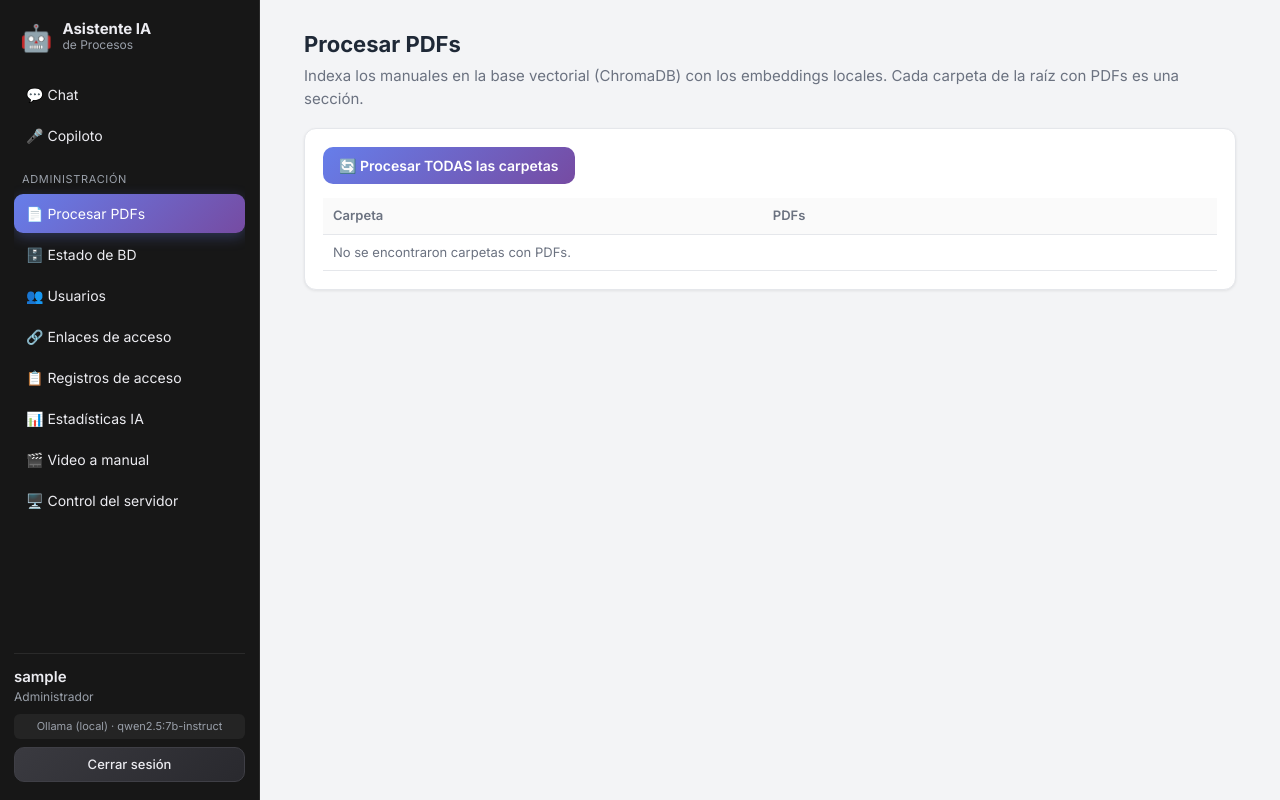
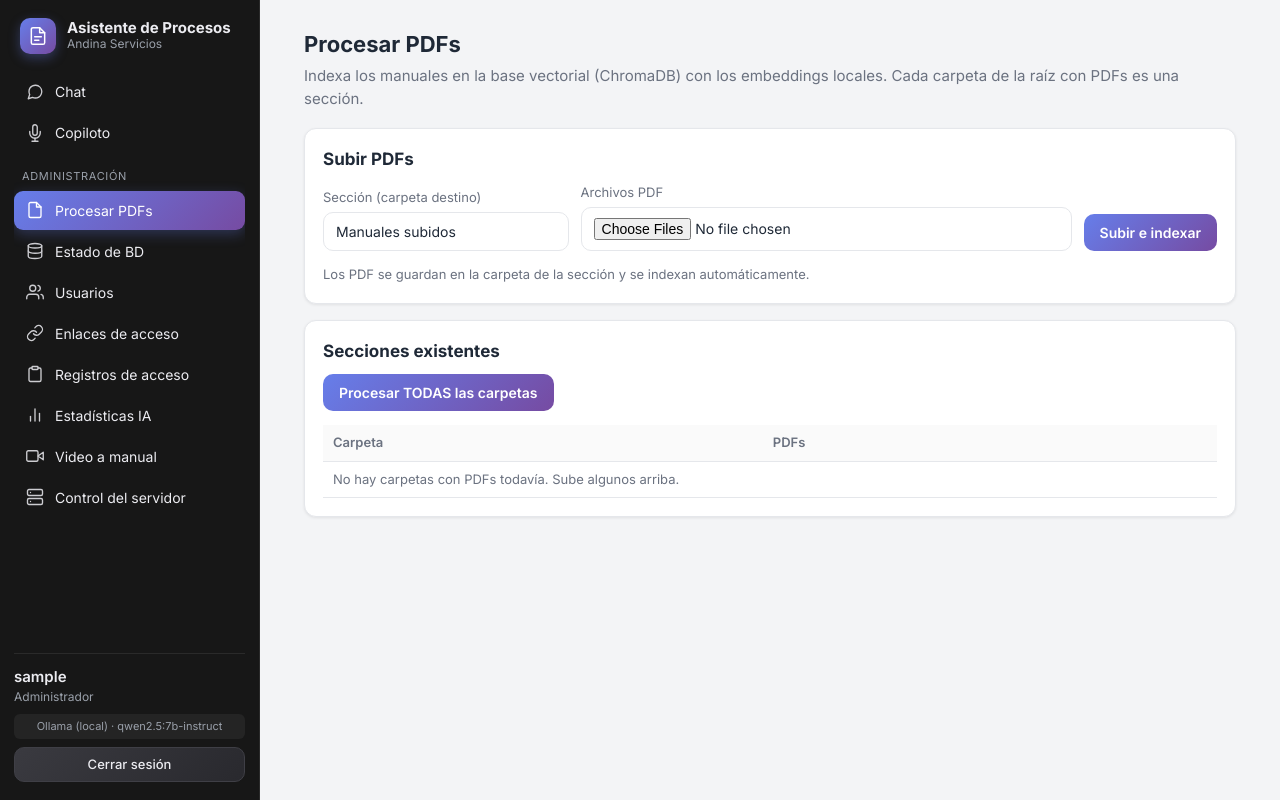
Before and after one commit to sebassisamiami-sketch/asistente-ia-procesos, a Flask app: page /admin/pdfs in a window 1280 px wide. Run offline with Flask 3, Linux system fonts and the light colour scheme; the visitor is signed in with stand-in values (Sample User, id 1).

Commit message:
Chat responde con embeddings locales (quita umbral OpenAI); interfaz pulida con iconos SVG (sin emojis); boton para subir PDFs; login sin robot

```diff
--- a/static/estilos.css
+++ b/static/estilos.css
@@ -25,16 +25,20 @@ a{color:var(--primary);text-decoration:none}
   color:var(--side-ink);display:flex;flex-direction:column;padding:18px 14px;
   position:sticky;top:0;height:100vh;
 }
-.brand{display:flex;gap:10px;align-items:center;margin-bottom:18px;padding:0 6px}
-.brand-mark{font-size:26px}
+.brand{display:flex;gap:11px;align-items:center;margin-bottom:18px;padding:0 6px}
+.brand-mark{width:36px;height:36px;flex:0 0 36px;border-radius:10px;background:var(--grad);
+  display:grid;place-items:center;box-shadow:0 4px 12px rgba(102,126,234,.35)}
+.brand-mark svg{width:20px;height:20px;stroke:#fff;fill:none}
 .brand-name{font-weight:700;line-height:1;color:var(--side-ink)}
 .brand-sub{font-size:12px;color:var(--side-muted)}
 .nav{display:flex;flex-direction:column;gap:2px;overflow-y:auto;flex:1}
 .nav-group{font-size:11px;text-transform:uppercase;letter-spacing:.06em;color:var(--side-muted);
   margin:14px 8px 4px}
-.nav-item{padding:9px 12px;border-radius:9px;color:var(--side-ink);font-size:14px;white-space:nowrap;
-  transition:background .15s ease}
+.nav-item{display:flex;align-items:center;gap:11px;padding:9px 12px;border-radius:9px;
+  color:var(--side-ink);font-size:14px;white-space:nowrap;transition:background .15s ease}
+.nav-item svg{width:18px;height:18px;flex:0 0 18px;stroke:currentColor;fill:none;opacity:.85}
 .nav-item:hover{background:#242424}
+.nav-item.active svg{opacity:1}
 .nav-item.active{background:var(--grad);color:#fff;box-shadow:0 4px 14px rgba(102,126,234,.3)}
 .sidebar-foot{border-top:1px solid var(--side-line);padding-top:12px;margin-top:10px;display:flex;
   flex-direction:column;gap:8px}
@@ -117,7 +121,9 @@ th{color:var(--muted);font-weight:600;background:#fafafa}
   background:linear-gradient(135deg,#f5f7fb 0%,#eef1f7 45%,#e7ecf4 100%)}
 .login-card{background:#fff;border:1px solid #eceff4;border-radius:14px;padding:42px 40px 34px;
   width:100%;max-width:440px;box-shadow:0 12px 40px rgba(31,41,70,.12),0 2px 8px rgba(31,41,70,.08)}
-.login-card .brand-emoji{font-size:40px;text-align:center}
+.login-logo{display:flex;justify-content:center;margin-bottom:6px}
+.login-logo svg{width:52px;height:52px;padding:14px;stroke:#fff;fill:none;background:var(--grad);
+  border-radius:13px;box-shadow:0 8px 20px rgba(102,126,234,.35)}
 .login-card .app-name{text-align:center;font-size:.85rem;color:var(--muted);font-weight:600;
   letter-spacing:.3px;margin-top:4px}
 .ms-title{font-size:1.5rem;font-weight:600;color:#1b1b1b;margin:14px 0 4px}
--- a/templates/admin_pdfs.html
+++ b/templates/admin_pdfs.html
@@ -6,21 +6,38 @@
 <p class="sub">Indexa los manuales en la base vectorial (ChromaDB) con los embeddings locales. Cada carpeta de la raíz con PDFs es una sección.</p>
 
 <div class="card">
+  <h2 style="margin-top:0">Subir PDFs</h2>
+  <form method="post" action="{{ url_for('admin_pdfs_subir') }}" enctype="multipart/form-data" class="row">
+    <div class="field" style="flex:1;min-width:200px">
+      <label>Sección (carpeta destino)</label>
+      <input name="seccion" placeholder="Ej: Manual Solicitudes" value="Manuales subidos">
+    </div>
+    <div class="field" style="flex:2;min-width:220px">
+      <label>Archivos PDF</label>
+      <input type="file" name="pdfs" accept="application/pdf" multiple required>
+    </div>
+    <div class="field"><button class="btn" type="submit">Subir e indexar</button></div>
+  </form>
+  <p class="muted" style="margin:0">Los PDF se guardan en la carpeta de la sección y se indexan automáticamente.</p>
+</div>
+
+<div class="card">
+  <h2 style="margin-top:0">Secciones existentes</h2>
   <form method="post" style="margin-bottom:14px">
-    <button class="btn" type="submit" name="carpeta" value="__todas__">🔄 Procesar TODAS las carpetas</button>
+    <button class="btn" type="submit" name="carpeta" value="__todas__">Procesar TODAS las carpetas</button>
   </form>
   <table>
     <tr><th>Carpeta</th><th>PDFs</th><th></th></tr>
     {% for c in carpetas %}
     <tr>
-      <td>{{ c }}</td>
-      <td class="muted">—</td>
+      <td>{{ c.nombre }}</td>
+      <td>{{ c.pdfs }}</td>
       <td style="text-align:right">
-        <form method="post"><button class="btn btn-ghost btn-sm" name="carpeta" value="{{ c }}">Procesar</button></form>
+        <form method="post"><button class="btn btn-ghost btn-sm" name="carpeta" value="{{ c.nombre }}">Procesar</button></form>
       </td>
     </tr>
     {% endfor %}
-    {% if not carpetas %}<tr><td colspan="3" class="muted">No se encontraron carpetas con PDFs.</td></tr>{% endif %}
+    {% if not carpetas %}<tr><td colspan="3" class="muted">No hay carpetas con PDFs todavía. Sube algunos arriba.</td></tr>{% endif %}
   </table>
 </div>
 
@@ -34,7 +51,7 @@
       <td>{{ r.carpeta }}</td>
       <td>{{ r.archivos_procesados if r.archivos_procesados is defined else '—' }}</td>
       <td>{{ r.chunks_creados if r.chunks_creados is defined else '—' }}</td>
-      <td>{{ '✅ OK' if r.exito else '❌ ' ~ (r.error or 'error') }}</td>
+      <td>{{ '✓ OK' if r.exito else '✗ ' ~ (r.error or 'error') }}</td>
     </tr>
     {% endfor %}
   </table>
--- a/templates/base.html
+++ b/templates/base.html
@@ -9,27 +9,59 @@
 <body class="app">
   <aside class="sidebar">
     <div class="brand">
-      <span class="brand-mark">🤖</span>
+      <span class="brand-mark">
+        <svg viewBox="0 0 24 24" fill="none" stroke="currentColor" stroke-width="1.8" stroke-linecap="round" stroke-linejoin="round"><path d="M14 2H6a2 2 0 0 0-2 2v16a2 2 0 0 0 2 2h12a2 2 0 0 0 2-2V8z"/><polyline points="14 2 14 8 20 8"/><line x1="8" y1="13" x2="16" y2="13"/><line x1="8" y1="17" x2="13" y2="17"/></svg>
+      </span>
       <div>
-        <div class="brand-name">Asistente IA</div>
-        <div class="brand-sub">de Procesos</div>
+        <div class="brand-name">Asistente de Procesos</div>
+        <div class="brand-sub">Andina Servicios</div>
       </div>
     </div>
 
     <nav class="nav">
-      <a href="{{ url_for('chat') }}" class="nav-item {% block nav_chat %}{% endblock %}">💬 Chat</a>
-      <a href="{{ url_for('copiloto') }}" class="nav-item {% block nav_copiloto %}{% endblock %}">🎤 Copiloto</a>
+      <a href="{{ url_for('chat') }}" class="nav-item {% block nav_chat %}{% endblock %}">
+        <svg viewBox="0 0 24 24" fill="none" stroke="currentColor" stroke-width="1.8" stroke-linecap="round" stroke-linejoin="round"><path d="M21 11.5a8.38 8.38 0 0 1-.9 3.8 8.5 8.5 0 0 1-7.6 4.7 8.38 8.38 0 0 1-3.8-.9L3 21l1.9-5.7a8.38 8.38 0 0 1-.9-3.8 8.5 8.5 0 0 1 4.7-7.6 8.38 8.38 0 0 1 3.8-.9h.5a8.48 8.48 0 0 1 8 8v.5z"/></svg>
+        Chat
+      </a>
+      <a href="{{ url_for('copiloto') }}" class="nav-item {% block nav_copiloto %}{% endblock %}">
+        <svg viewBox="0 0 24 24" fill="none" stroke="currentColor" stroke-width="1.8" stroke-linecap="round" stroke-linejoin="round"><path d="M12 1a3 3 0 0 0-3 3v8a3 3 0 0 0 6 0V4a3 3 0 0 0-3-3z"/><path d="M19 10v2a7 7 0 0 1-14 0v-2"/><line x1="12" y1="19" x2="12" y2="23"/><line x1="8" y1="23" x2="16" y2="23"/></svg>
+        Copiloto
+      </a>
 
       {% if rol == 'Administrador' %}
       <div class="nav-group">Administración</div>
-      <a href="{{ url_for('admin_pdfs') }}" class="nav-item {% block nav_pdfs %}{% endblock %}">📄 Procesar PDFs</a>
-      <a href="{{ url_for('admin_bd') }}" class="nav-item {% block nav_bd %}{% endblock %}">🗄️ Estado de BD</a>
-      <a href="{{ url_for('admin_usuarios') }}" class="nav-item {% block nav_usuarios %}{% endblock %}">👥 Usuarios</a>
-      <a href="{{ url_for('admin_enlaces') }}" class="nav-item {% block nav_enlaces %}{% endblock %}">🔗 Enlaces de acceso</a>
-      <a href="{{ url_for('admin_accesos') }}" class="nav-item {% block nav_accesos %}{% endblock %}">📋 Registros de acceso</a>
-      <a href="{{ url_for('admin_estadisticas_ia') }}" class="nav-item {% block nav_stats %}{% endblock %}">📊 Estadísticas IA</a>
-      <a href="{{ url_for('admin_video') }}" class="nav-item {% block nav_video %}{% endblock %}">🎬 Video a manual</a>
-      <a href="{{ url_for('admin_servidor') }}" class="nav-item {% block nav_servidor %}{% endblock %}">🖥️ Control del servidor</a>
+      <a href="{{ url_for('admin_pdfs') }}" class="nav-item {% block nav_pdfs %}{% endblock %}">
+        <svg viewBox="0 0 24 24" fill="none" stroke="currentColor" stroke-width="1.8" stroke-linecap="round" stroke-linejoin="round"><path d="M14 2H6a2 2 0 0 0-2 2v16a2 2 0 0 0 2 2h12a2 2 0 0 0 2-2V8z"/><polyline points="14 2 14 8 20 8"/></svg>
+        Procesar PDFs
+      </a>
+      <a href="{{ url_for('admin_bd') }}" class="nav-item {% block nav_bd %}{% endblock %}">
+        <svg viewBox="0 0 24 24" fill="none" stroke="currentColor" stroke-width="1.8" stroke-linecap="round" stroke-linejoin="round"><ellipse cx="12" cy="5" rx="9" ry="3"/><path d="M21 12c0 1.66-4 3-9 3s-9-1.34-9-3"/><path d="M3 5v14c0 1.66 4 3 9 3s9-1.34 9-3V5"/></svg>
+        Estado de BD
+      </a>
+      <a href="{{ url_for('admin_usuarios') }}" class="nav-item {% block nav_usuarios %}{% endblock %}">
+        <svg viewBox="0 0 24 24" fill="none" stroke="currentColor" stroke-width="1.8" stroke-linecap="round" stroke-linejoin="round"><path d="M17 21v-2a4 4 0 0 0-4-4H5a4 4 0 0 0-4 4v2"/><circle cx="9" cy="7" r="4"/><path d="M23 21v-2a4 4 0 0 0-3-3.87"/><path d="M16 3.13a4 4 0 0 1 0 7.75"/></svg>
+        Usuarios
+      </a>
+      <a href="{{ url_for('admin_enlaces') }}" class="nav-item {% block nav_enlaces %}{% endblock %}">
+        <svg viewBox="0 0 24 24" fill="none" stroke="currentColor" stroke-width="1.8" stroke-linecap="round" stroke-linejoin="round"><path d="M10 13a5 5 0 0 0 7.54.54l3-3a5 5 0 0 0-7.07-7.07l-1.72 1.71"/><path d="M14 11a5 5 0 0 0-7.54-.54l-3 3a5 5 0 0 0 7.07 7.07l1.71-1.71"/></svg>
+        Enlaces de acceso
+      </a>
+      <a href="{{ url_for('admin_accesos') }}" class="nav-item {% block nav_accesos %}{% endblock %}">
+        <svg viewBox="0 0 24 24" fill="none" stroke="currentColor" stroke-width="1.8" stroke-linecap="round" stroke-linejoin="round"><path d="M16 4h2a2 2 0 0 1 2 2v14a2 2 0 0 1-2 2H6a2 2 0 0 1-2-2V6a2 2 0 0 1 2-2h2"/><rect x="8" y="2" width="8" height="4" rx="1"/></svg>
+        Registros de acceso
+      </a>
+      <a href="{{ url_for('admin_estadisticas_ia') }}" class="nav-item {% block nav_stats %}{% endblock %}">
+        <svg viewBox="0 0 24 24" fill="none" stroke="currentColor" stroke-width="1.8" stroke-linecap="round" stroke-linejoin="round"><line x1="18" y1="20" x2="18" y2="10"/><line x1="12" y1="20" x2="12" y2="4"/><line x1="6" y1="20" x2="6" y2="14"/></svg>
+        Estadísticas IA
+      </a>
+      <a href="{{ url_for('admin_video') }}" class="nav-item {% block nav_video %}{% endblock %}">
+        <svg viewBox="0 0 24 24" fill="none" stroke="currentColor" stroke-width="1.8" stroke-linecap="round" stroke-linejoin="round"><polygon points="23 7 16 12 23 17 23 7"/><rect x="1" y="5" width="15" height="14" rx="2" ry="2"/></svg>
+        Video a manual
+      </a>
+      <a href="{{ url_for('admin_servidor') }}" class="nav-item {% block nav_servidor %}{% endblock %}">
+        <svg viewBox="0 0 24 24" fill="none" stroke="currentColor" stroke-width="1.8" stroke-linecap="round" stroke-linejoin="round"><rect x="2" y="2" width="20" height="8" rx="2"/><rect x="2" y="14" width="20" height="8" rx="2"/><line x1="6" y1="6" x2="6.01" y2="6"/><line x1="6" y1="18" x2="6.01" y2="18"/></svg>
+        Control del servidor
+      </a>
       {% endif %}
     </nav>
 
```
Also changed, not shown: ia_motor.py (+8 -3 lines), servidor.py (+47 -2 lines), templates/login.html (+5 -3 lines).
